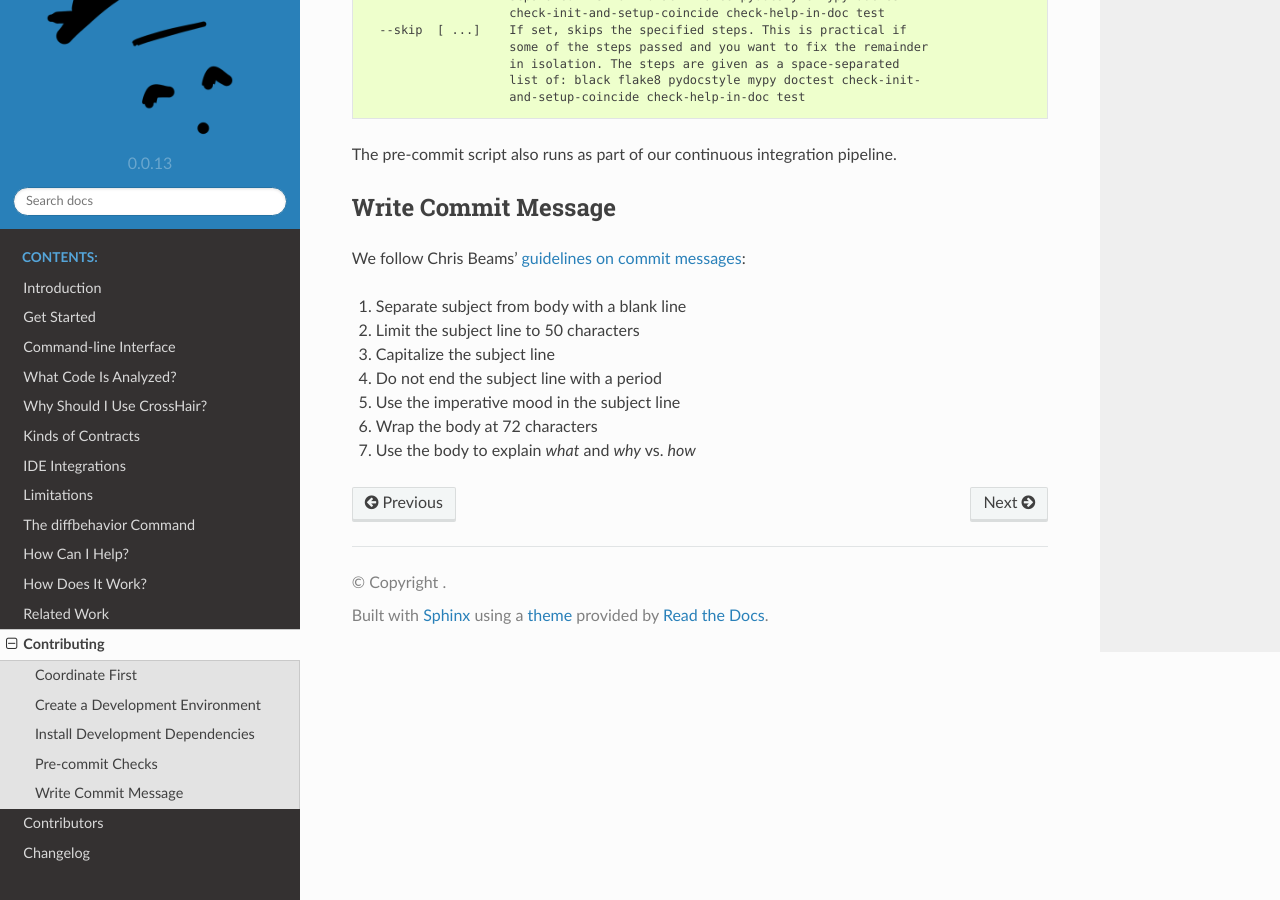
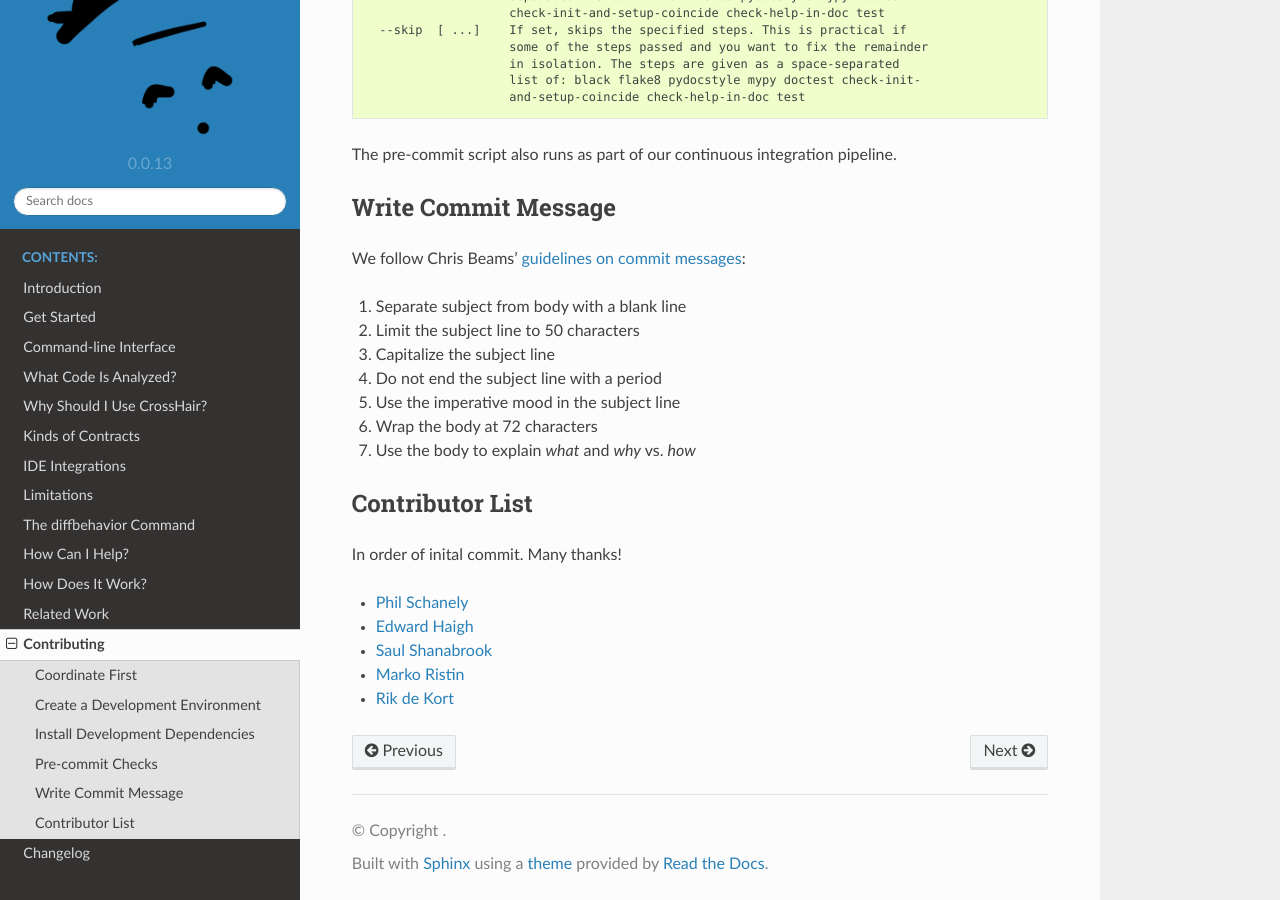
Before and after one commit to pschanely/CrossHair, a Sphinx documentation site: the page built from doc/source/contributing.rst, in a window 1280 px wide and 900 px high, scrolled down 1787 px. Built offline with Sphinx 7.4.7 and the Read the Docs theme 2.0.0, drawn with Linux system fonts in a browser that asks for light colours; the version number is read from the project's files by our own code.

Commit message:
Combine contributor-related help pages
(we have too many top-level doc sections)

```diff
--- a/doc/source/contributing.rst
+++ b/doc/source/contributing.rst
@@ -131,3 +131,15 @@ We follow Chris Beams' `guidelines on commit messages`_:
 7) Use the body to explain *what* and *why* vs. *how*
 
 .. _guidelines on commit messages: https://chris.beams.io/posts/git-commit/
+
+
+Contributor List
+================
+
+In order of inital commit. Many thanks!
+
+* `Phil Schanely <https://twitter.com/pschanely>`_
+* `Edward Haigh <https://github.com/oneEdoubleD>`_
+* `Saul Shanabrook <https://github.com/saulshanabrook/>`_
+* `Marko Ristin <https://github.com/mristin>`_
+* `Rik de Kort <https://github.com/Rik-de-Kort>`_
--- a/doc/source/index.rst
+++ b/doc/source/index.rst
@@ -19,7 +19,6 @@ Welcome to CrossHair's documentation!
    how_does_it_work
    related_work
    contributing
-   contributors
    changelog
 
 Indices and tables
```
Also changed, not shown: doc/source/contributors.rst (deleted, +0 -9 lines).
